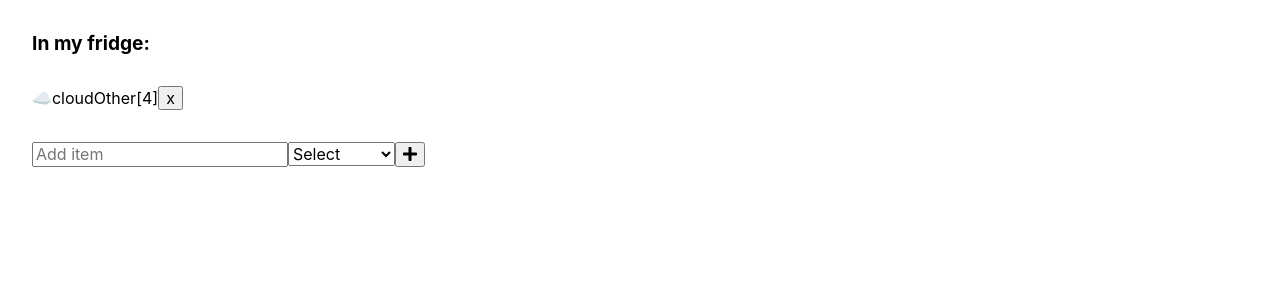
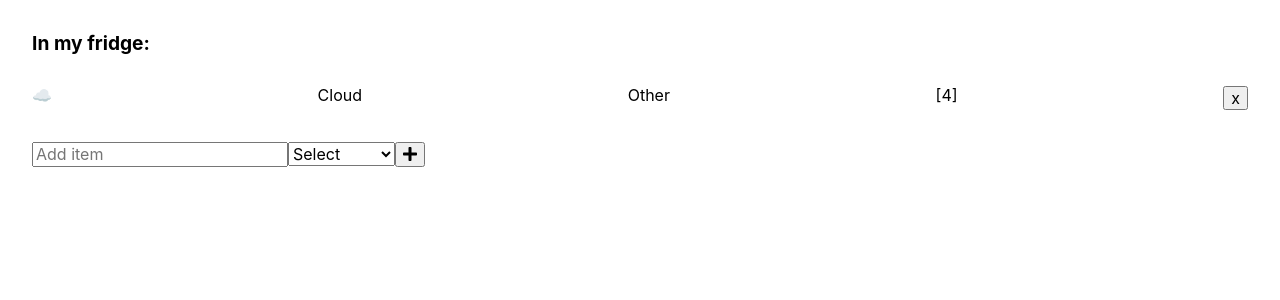
Before and after one commit to crushoftheyear/in-my-fridge, a React (Create React App) app: page / in a window 1280 px wide. Shown: the top 300 px of the page. Built offline with nearby package versions, Linux system fonts and the light colour scheme.

Commit message:
Item flexbox

```diff
--- a/src/components/Item.js
+++ b/src/components/Item.js
@@ -1,13 +1,23 @@
 import React from 'react'
+import styled from 'styled-components/macro'
+
+const ItemContainer = styled.div`
+  display: flex;
+  justify-content: space-between;
+
+  >* {
+    flex: 0 1 auto;
+  }
+`
 
 export const Item = ({ icon, desc, cat, quantity }) => {
   return (
-    <div className="item">
+    <ItemContainer>
       <span role="img" aria-label="">{icon}</span>
       <span>{desc}</span>
       <span>{cat}</span>
       <span>[{quantity}]</span>
       <button type="button">x</button>
-    </div>
+    </ItemContainer>
   )
 }
--- a/src/reducers/fridge.js
+++ b/src/reducers/fridge.js
@@ -4,7 +4,7 @@ export const fridge = createSlice({
   name: 'fridge',
   initialState: {
     items: [
-      { icon: '☁️', description: 'cloud', category: 'Other', quantity: 4 }
+      { icon: '☁️', description: 'Cloud', category: 'Other', quantity: 4 }
     ]
   },
   reducers: {
```
